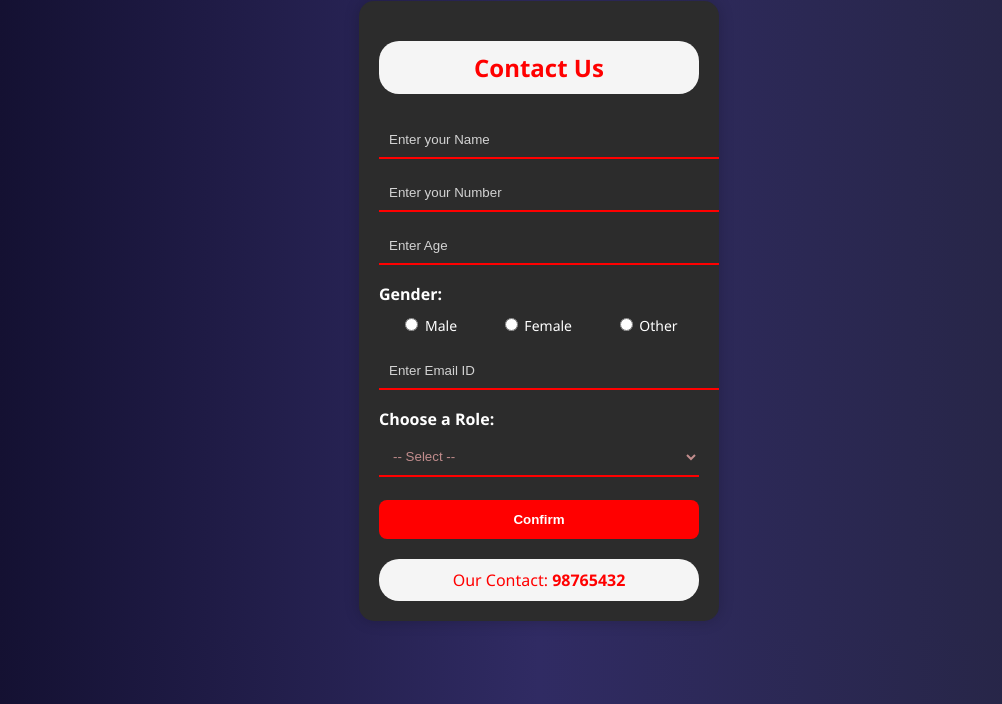
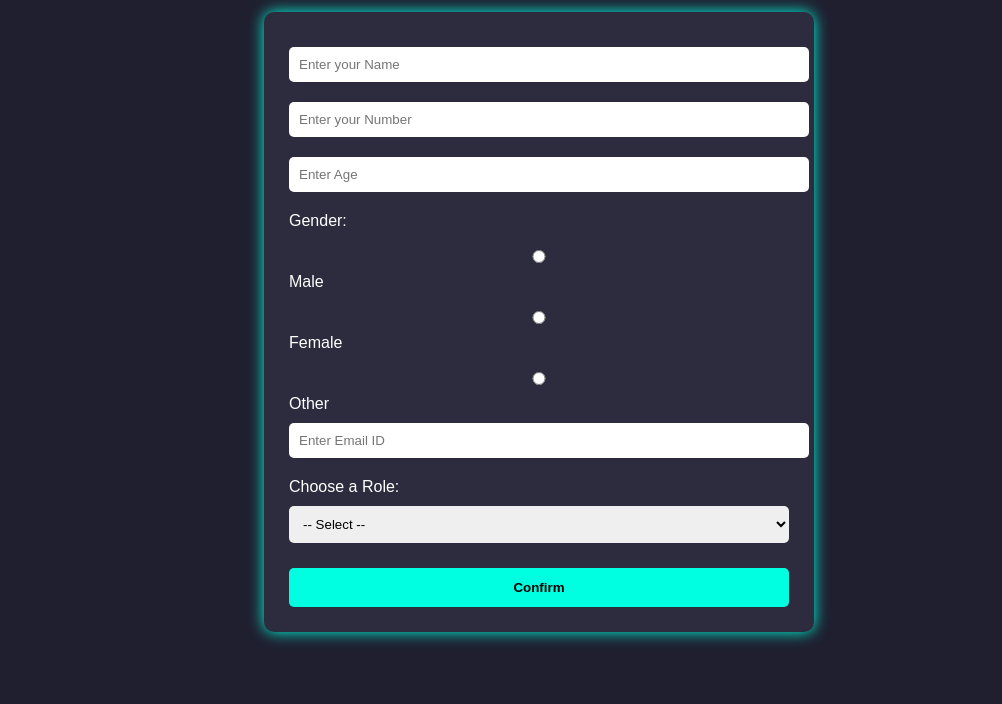
Before and after one commit to vishnurthn/Task-4, a plain HTML site: page reg.html in a window 1280 px wide. Shown: the part 96-800 px from the top of the page, without its empty margins (101-1103 px from the left). Drawn offline with Linux system fonts and the light colour scheme.

Commit message:
Update reg.html

```diff
--- a/reg.html
+++ b/reg.html
@@ -1,33 +1,75 @@
+<!-- Save as registration.html -->
 <!DOCTYPE html>
 <html lang="en">
 <head>
   <meta charset="UTF-8" />
   <meta name="viewport" content="width=device-width, initial-scale=1.0" />
   <title>Registration Page</title>
-  <link rel="stylesheet" href="reg.css" />
+  <style>
+    body {
+      font-family: Arial, sans-serif;
+      background: #1f1f2f;
+      color: white;
+      padding: 20px;
+    }
+    .form-container {
+      background: #2c2c3e;
+      max-width: 500px;
+      margin: auto;
+      padding: 25px;
+      border-radius: 10px;
+      box-shadow: 0 0 15px #00ffe1;
+    }
+    input, select {
+      width: 100%;
+      padding: 10px;
+      margin: 10px 0;
+      border: none;
+      border-radius: 5px;
+    }
+    label {
+      display: block;
+      margin-top: 10px;
+    }
+    .btn {
+      background: #00ffe1;
+      color: #000;
+      font-weight: bold;
+      border: none;
+      padding: 12px;
+      border-radius: 5px;
+      cursor: pointer;
+      width: 100%;
+      margin-top: 15px;
+    }
+    .btn:hover {
+      background: #00bfa5;
+    }
+    .heading {
+      text-align: center;
+      color: #00ffe1;
+    }
+  </style>
 </head>
 <body>
-  <h1 class="heading">TechWave 2025 – Future of AI and Innovation</h1>
+  <h1 class="heading">TechWave 2025 – Registration</h1>
   <div class="form-container">
-    <h2 class="form-title">Contact Us</h2>
     <form action="confirm.html" method="GET">
       <input type="text" name="name" placeholder="Enter your Name" required />
       <input type="text" name="number" placeholder="Enter your Number" required />
       <input type="number" name="age" placeholder="Enter Age" required />
 
-  <label class="label">Gender:</label>
-  <div class="gender-group">
-    <label><input type="radio" name="gender" value="male" /> Male</label>
-    <label><input type="radio" name="gender" value="female" /> Female</label>
-    <label><input type="radio" name="gender" value="other" /> Other</label>
-  </div>
+      <label>Gender:</label>
+      <label><input type="radio" name="gender" value="Male" required /> Male</label>
+      <label><input type="radio" name="gender" value="Female" /> Female</label>
+      <label><input type="radio" name="gender" value="Other" /> Other</label>
 
       <input type="email" name="email" placeholder="Enter Email ID" required />
 
-  <label class="label" for="role">Choose a Role:</label>
-  <select id="role" name="role" required>
+      <label for="role">Choose a Role:</label>
+      <select name="role" required>
         <option value="">-- Select --</option>
-    <option value="developer">Developer</option>
+        <option value="Developer">Developer</option>
         <option value="Student">Student</option>
         <option value="Professional">Professional</option>
         <option value="Other">Other</option>
@@ -35,8 +77,6 @@
 
       <button type="submit" class="btn">Confirm</button>
     </form>
-
-    <div class="contact-info">Our Contact: <strong>98765432</strong></div>
   </div>
 </body>
 </html>
```
Lines whose indentation alone changed are shown as unchanged.
